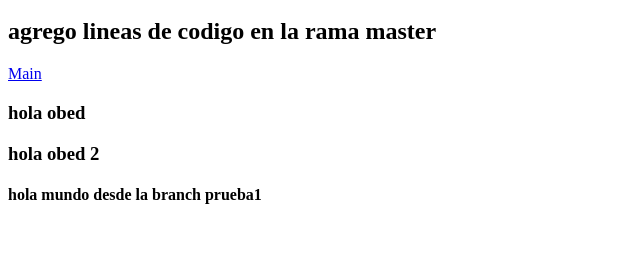
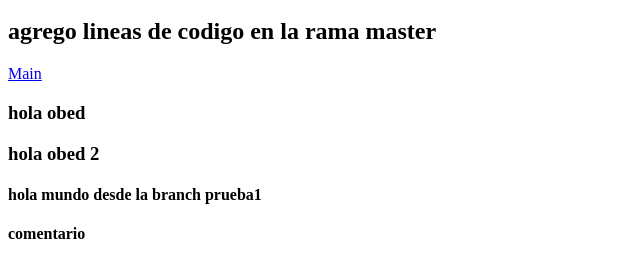
Before and after one commit to jose1423-g/pruebas, a plain HTML site: page index.html in a window 1280 px wide. Shown: the part 120-398 px from the top of the page, without its empty margins (0-640 px from the left). Drawn offline with Linux system fonts and the light colour scheme.

Commit message:
pull a la rama preuba1

```diff
--- a/index.html
+++ b/index.html
@@ -17,7 +17,10 @@
     <a href="main.html">Main</a>
     <h3>hola obed</h3>
     <h3>hola obed 2</h3>
+
     <h4>hola mundo desde la branch prueba1</h4>
 
+
+    <h4>comentario</h4>
 </body>
 </html>
```
